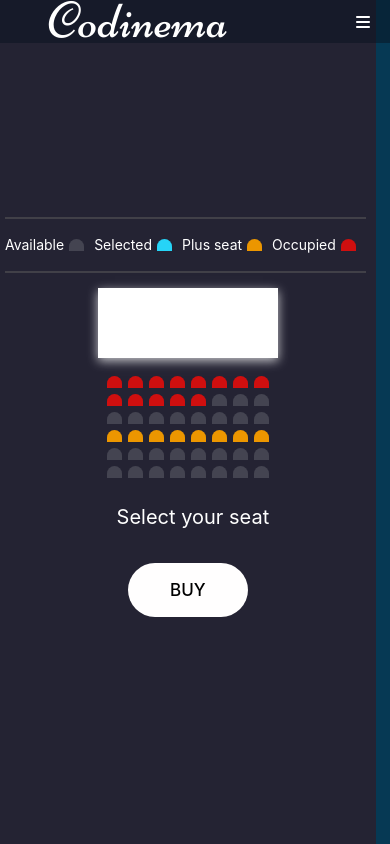
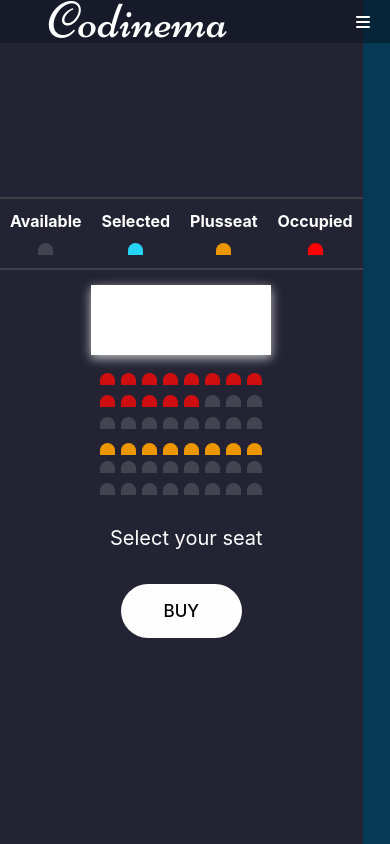
Before and after one commit to RogeSocial/cinema-project, a React (Vite) app in the folder client/: page /reserve in a window 390 px wide. Shown: the top 844 px of the page. Built offline with nearby package versions, Linux system fonts and the light colour scheme; a web font is replaced by a local one.

Commit message:
fixed seats space, fixed seats showcase, fixed navbar to responsive for all devices

```diff
--- a/client/src/components/Reserve.jsx
+++ b/client/src/components/Reserve.jsx
@@ -45,22 +45,29 @@ function Seats() {
     }
 
     return (
-        <section>
+        <section className='reserveSection'>
 
-            <div id='showcaseSeat' className="seatsContainer">
-                <p>Available</p>
-                <div id='showcaseSeat1' className="seat occupied"></div>
-                <p>Selected</p>
-                <div id='showcaseSeat2' className="seat selected"></div>
-                <p>Plus seat</p>
-                <div id='showcaseSeat3' className="seat occupied"></div>
-                <p>Occupied</p>
-                <div id='showcaseSeat4' className="seat occupied"></div>
+            <div className="seatsContainer">
+            <div className="showCaseSeat">
+                <h3>Available</h3>
+                <div className="seat occupied grey"></div>
+                </div>
+                <div className="showCaseSeat">
+                <h3>Selected</h3>
+                <div className="seat selected"></div>
+                </div>
+                <div className="showCaseSeat">
+                <h3>Plusseat</h3>
+                <div className="seat occupied plusSeat"></div>
+                </div>
+                <div className="showCaseSeat">
+                <h3>Occupied</h3>
+                <div className="seat occupied"></div>
+                </div>
             </div>
 
             <div className="screen"></div>
             <div className="seatsWrap">
-
                 {seats.map((seat) => (
                     <div key={seat.id} className={`seat ${seat.occupied ? 'occupied' : seat.selected ? 'selected' : seat.plusSeat ? 'plusSeat' : 'available'}`} id={seat.id} onClick={handleClick}></div>
                 ))}
--- a/client/src/styles/header.css
+++ b/client/src/styles/header.css
@@ -121,7 +121,7 @@ aside {
   display: none;
 }
 
-@media screen and (max-width: 550px) {
+@media screen and (max-width: 750px) {
   aside {
     display: flex;
   }
@@ -132,7 +132,7 @@ aside {
   }
 }
 
-@media (min-width: 480px) and (max-width: 897px) and (orientation: landscape) {
+@media (min-width: 1080px) and (max-width: 897px) and (orientation: landscape) {
   aside {
     display: flex;
   }
--- a/client/src/styles/reserve.css
+++ b/client/src/styles/reserve.css
@@ -44,8 +44,9 @@ section {
     background-color: rgb(207, 15, 15);
 }
 
-.seat.plusSeat {
+.plusSeat {
     background-color: rgb(236, 150, 0);
+    margin-top: 7px;
 }
 
 .seat:not(.occupied):hover {
@@ -66,6 +67,7 @@ section {
     list-style-type: none;
     display: flex;
     justify-content: space-around;
+
 }
 
 .showcase li {
@@ -117,50 +119,55 @@ section {
     align-items: center;
     justify-content: center;
     border-top: 2px solid rgba(96, 94, 94, 0.494);
+    border-bottom: 2px solid rgba(96, 94, 94, 0.494);
+    padding-bottom: 10px;
 }
 
-.seatsContainer p {
+.seatsContainer h3 {
     font-size: 20px;
+    margin: 10px;
 }
 
-#showcaseSeat {
-    cursor: default;
-    margin-right: 10px;
-    margin-left: 5px;
-    border-bottom: 2px solid rgba(96, 94, 94, 0.494);
+.showCaseSeat .seat.occupied {
+    background-color: red;
 }
 
-#showcaseSeat1 {
-    background-color: #444451;
-}
-
-#showcaseSeat2 {
+.showCaseSeat .seat.selected {
+    background-color: #26d4f7;
     transform: scale(1);
     cursor: default;
 }
 
-#showcaseSeat3 {
+.showCaseSeat .seat.plusSeat {
     background-color: #EC9600;
 }
 
-#showcaseSeat1,
-#showcaseSeat2,
-#showcaseSeat3,
-#showcaseSeat4 {
-    margin-right: 10px;
-    margin-left: 5px;
+.showCaseSeat .seat.grey {
+    background-color: #444451
+}
+
+.showCaseSeat .seat {
+    background-color: #444451;
+}
+
+.showCaseSeat .seat {
+    margin-right: auto;
+    margin-left: auto;
 }
 
 @media screen and (max-width: 550px) {
-    #showcaseSeat p {
-        font-size: 14px;
+
+
+    .showCaseSeat h3 {
+        font-size: 16px;
     }
+
 }
 
 
 @media only screen and (min-device-width: 320px) and (max-device-width: 915px) and (orientation: landscape) {
-    #showcaseSeat {
-        margin-top: 100px;
+
+    .reserveSection {
+        height: 150vh;
     }
-
 }
--- a/client/src/styles/ticket-form.css
+++ b/client/src/styles/ticket-form.css
@@ -31,6 +31,9 @@
     background-color: #111111AA;
     padding: 15px;
     border-radius: 20px;
+    justify-content: center;
+    align-items: center;
+
 }
 
 .ticket-form {
@@ -68,22 +71,33 @@
     padding: 20px;
 }
 
+
 @media only screen and (min-width: 600px) {
+    iframe {
+        width: 800px;
+        height: 420px;
+    }
+
     .ticket-form-page {
         display: flex;
         justify-content: center;
-        background: url("../images/ticket.jpg");
         background-repeat: no-repeat;
         background-position: center;
-        background-size: cover;
+        width: 100%;
+        height: auto;
     }
 
+    .movieText {
+        width: 800px;
+    }
     .movie-details {
-        width: 100%;
+        width:80vw;
         background-color: #111111AA;
         padding-left: 15px;
         padding-right: 15px;
         border-radius: 20px;
+        display: flex;
+
     }
 
     .ticket-form {
```
Also changed, not shown: client/src/images/miro.png (added).
